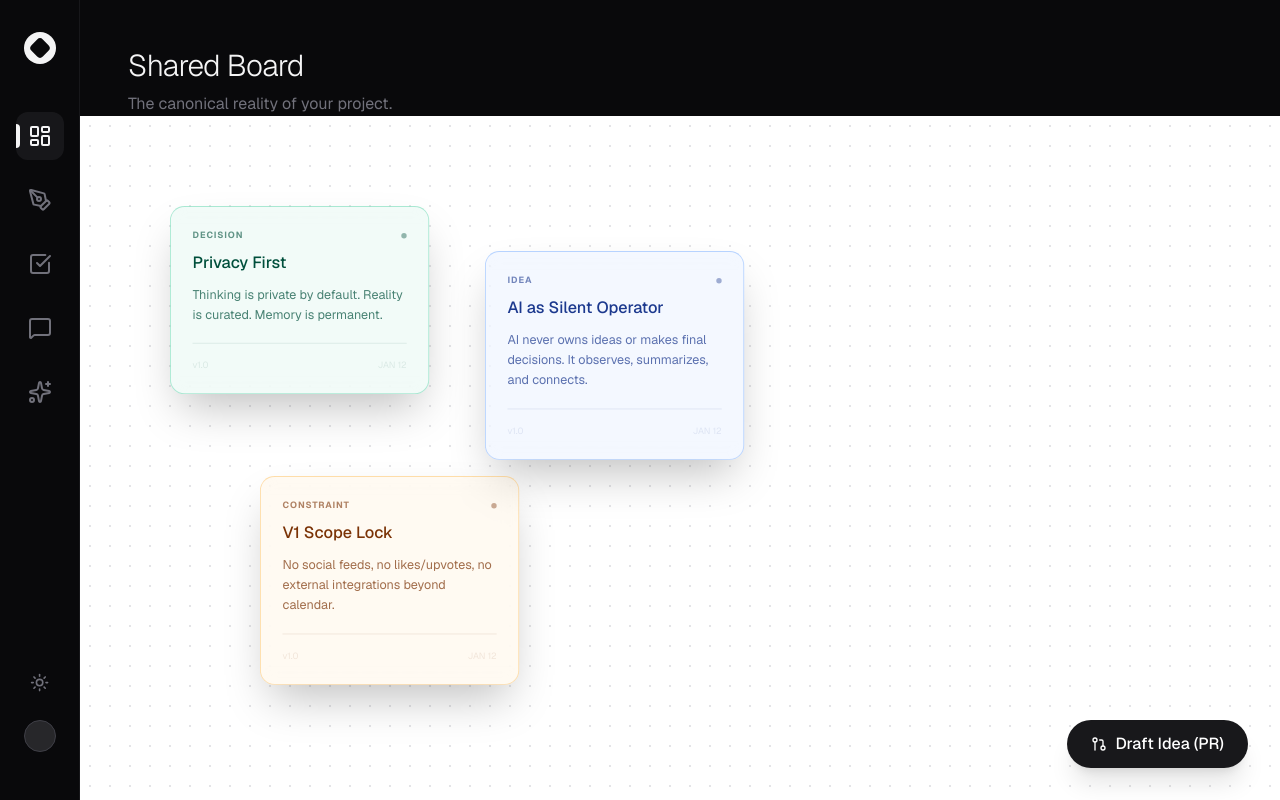
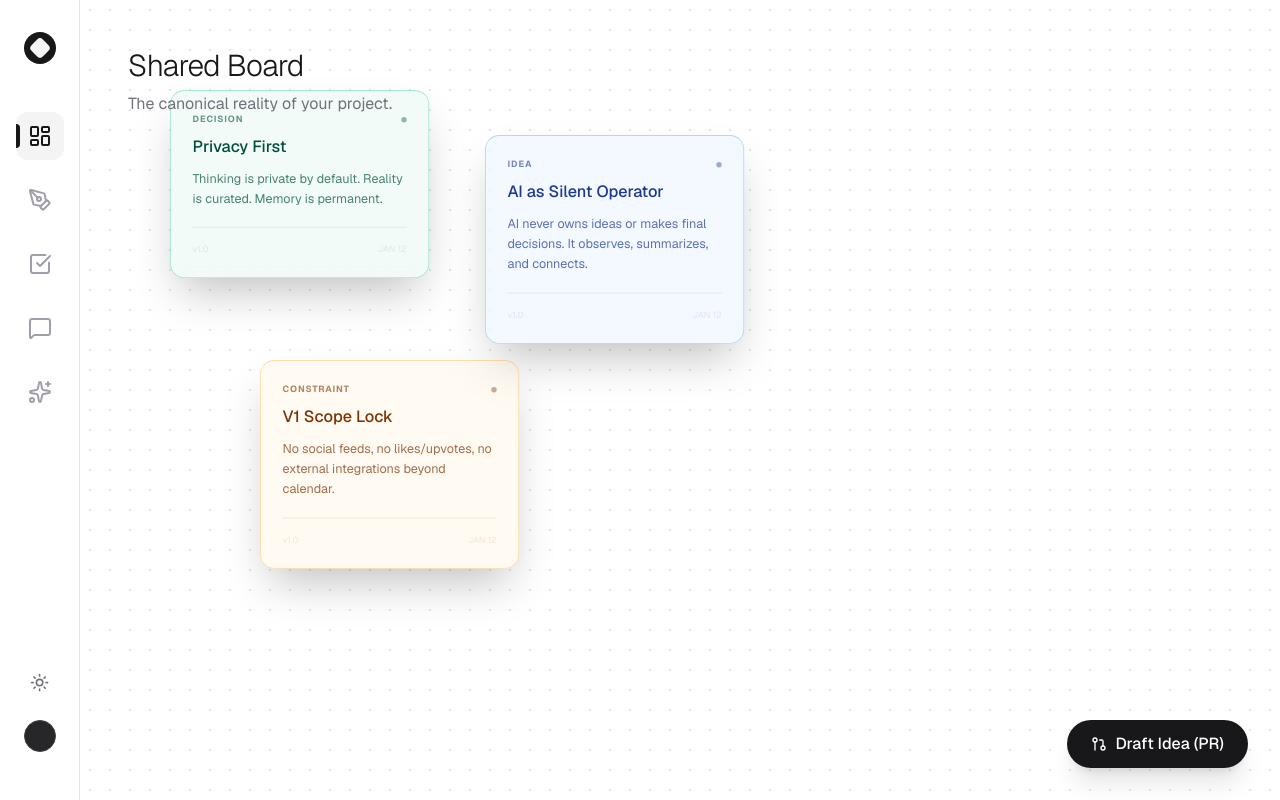
Before and after one commit to dawdameet/common_-functionality-frontend, a Next.js app: page / in a window 1280 px wide. Built offline with nearby package versions, Linux system fonts and the light colour scheme.

Commit message:
Fix build crash by removing tailwindcss-animate, fix theme toggle with resolvedTheme, and remove UI 'void' padding

```diff
--- a/app/globals.css
+++ b/app/globals.css
@@ -1,6 +1,4 @@
 @import "tailwindcss";
-
-@plugin "tailwindcss-animate";
 
 @custom-variant dark (&:where(.dark, .dark *));
 
--- a/app/page.tsx
+++ b/app/page.tsx
@@ -9,7 +9,7 @@ export default function Home() {
   const [activeTab, setActiveTab] = useState("board");
 
   return (
-    <div className="flex min-h-screen bg-zinc-950 text-zinc-400 font-sans selection:bg-zinc-100 selection:text-zinc-900">
+    <div className="flex min-h-screen bg-white dark:bg-zinc-950 text-zinc-600 dark:text-zinc-400 font-sans selection:bg-zinc-900 selection:text-zinc-100 dark:selection:bg-zinc-100 dark:selection:text-zinc-900 transition-colors duration-300">
       <Sidebar activeTab={activeTab} setActiveTab={setActiveTab} />
 
       <main className="flex-1 ml-16 md:ml-20 min-h-screen relative overflow-hidden">
@@ -29,10 +29,10 @@ export default function Home() {
 // Temporary placeholder components for surfaces
 function BoardSurface() {
   return (
-    <div className="h-full flex flex-col">
-      <header className="p-12 pb-0 z-10">
-        <h1 className="text-zinc-100 text-3xl font-light tracking-tight">Shared Board</h1>
-        <p className="text-zinc-500 mt-2">The canonical reality of your project.</p>
+    <div className="h-full flex flex-col relative">
+      <header className="absolute top-12 left-12 z-10 pointer-events-none">
+        <h1 className="text-zinc-900 dark:text-zinc-100 text-3xl font-light tracking-tight pointer-events-auto">Shared Board</h1>
+        <p className="text-zinc-500 mt-2 pointer-events-auto">The canonical reality of your project.</p>
       </header>
       <div className="flex-1 relative">
         <BoardCanvas />
@@ -45,12 +45,12 @@ import { Scribblepad } from "@/components/scribble/Scribblepad";
 
 function ScribbleSurface() {
   return (
-    <div className="p-12 pb-0 h-full flex flex-col">
-      <header className="mb-8">
-        <h1 className="text-zinc-100 text-3xl font-light tracking-tight">Scribblepad</h1>
-        <p className="text-zinc-500 mt-2">Private space for raw cognition.</p>
+    <div className="h-full flex flex-col relative">
+      <header className="absolute top-12 left-12 z-10 pointer-events-none">
+        <h1 className="text-zinc-900 dark:text-zinc-100 text-3xl font-light tracking-tight pointer-events-auto">Scribblepad</h1>
+        <p className="text-zinc-500 mt-2 pointer-events-auto">Private space for raw cognition.</p>
       </header>
-      <div className="flex-1">
+      <div className="flex-1 p-12 pt-32">
         <Scribblepad />
       </div>
     </div>
@@ -63,7 +63,7 @@ function TasksSurface() {
   return (
     <div className="p-12 pb-0 h-full flex flex-col">
       <header className="mb-12">
-        <h1 className="text-zinc-100 text-3xl font-light tracking-tight">Execution Spine</h1>
+        <h1 className="text-zinc-900 dark:text-zinc-100 text-3xl font-light tracking-tight">Execution Spine</h1>
         <p className="text-zinc-500 mt-2">Decisions in motion.</p>
       </header>
       <div className="flex-1">
@@ -79,7 +79,7 @@ function CommSurface() {
   return (
     <div className="p-12 pb-12 h-full flex flex-col">
       <header className="mb-8">
-        <h1 className="text-zinc-100 text-3xl font-light tracking-tight">Communication</h1>
+        <h1 className="text-zinc-900 dark:text-zinc-100 text-3xl font-light tracking-tight">Communication</h1>
         <p className="text-zinc-500 mt-2">Contextual, not floating.</p>
       </header>
       <div className="flex-1 min-h-0">
@@ -91,30 +91,16 @@ function CommSurface() {
 
 import { AILayer } from "@/components/ai/AILayer";
 
-
-
 function AISurface() {
-
   return (
-
     <div className="p-12 pb-12 h-full flex flex-col">
-
       <header className="mb-12">
-
-        <h1 className="text-zinc-100 text-3xl font-light tracking-tight">AI Layer</h1>
-
+        <h1 className="text-zinc-900 dark:text-zinc-100 text-3xl font-light tracking-tight">AI Layer</h1>
         <p className="text-zinc-500 mt-2">Silent operator observing and connecting.</p>
-
       </header>
-
       <div className="flex-1 overflow-y-auto custom-scrollbar">
-
         <AILayer />
-
       </div>
-
     </div>
-
   );
-
 }
--- a/components/ThemeToggle.tsx
+++ b/components/ThemeToggle.tsx
@@ -6,13 +6,13 @@ import { useTheme } from "next-themes";
 import { cn } from "@/lib/utils";
 
 export function ThemeToggle() {
-  const { setTheme, theme } = useTheme();
+  const { setTheme, resolvedTheme } = useTheme();
 
   return (
     <button
-      onClick={() => setTheme(theme === "dark" ? "light" : "dark")}
+      onClick={() => setTheme(resolvedTheme === "dark" ? "light" : "dark")}
       className={cn(
-        "relative p-3 rounded-xl transition-all duration-300 group text-zinc-500 hover:text-zinc-300 hover:bg-zinc-900"
+        "relative p-3 rounded-xl transition-all duration-300 group text-zinc-500 hover:text-zinc-900 dark:hover:text-zinc-300 hover:bg-zinc-100 dark:hover:bg-zinc-900"
       )}
     >
       <Sun className="h-[1.2rem] w-[1.2rem] rotate-0 scale-100 transition-all dark:-rotate-90 dark:scale-0" />
--- a/components/navigation/Sidebar.tsx
+++ b/components/navigation/Sidebar.tsx
@@ -27,10 +27,10 @@ interface SidebarProps {
 
 export function Sidebar({ activeTab, setActiveTab }: SidebarProps) {
   return (
-    <div className="fixed left-0 top-0 h-full w-16 md:w-20 flex flex-col items-center py-8 bg-zinc-950 border-r border-zinc-800/50 z-50">
+    <div className="fixed left-0 top-0 h-full w-16 md:w-20 flex flex-col items-center py-8 bg-white dark:bg-zinc-950 border-r border-zinc-200 dark:border-zinc-800/50 z-50 transition-colors duration-300">
       <div className="mb-12">
-        <div className="w-8 h-8 rounded-full bg-zinc-100 flex items-center justify-center">
-          <div className="w-4 h-4 bg-zinc-950 rounded-sm rotate-45" />
+        <div className="w-8 h-8 rounded-full bg-zinc-900 dark:bg-zinc-100 flex items-center justify-center">
+          <div className="w-4 h-4 bg-zinc-100 dark:bg-zinc-950 rounded-sm rotate-45" />
         </div>
       </div>
 
@@ -46,8 +46,8 @@ export function Sidebar({ activeTab, setActiveTab }: SidebarProps) {
               className={cn(
                 "relative p-3 rounded-xl transition-all duration-300 group",
                 isActive
-                  ? "text-zinc-100 bg-zinc-800/50"
-                  : "text-zinc-500 hover:text-zinc-300 hover:bg-zinc-900"
+                  ? "text-zinc-900 dark:text-zinc-100 bg-zinc-100 dark:bg-zinc-800/50"
+                  : "text-zinc-400 hover:text-zinc-900 dark:hover:text-zinc-300 hover:bg-zinc-50 dark:hover:bg-zinc-900"
               )}
             >
               <Icon className="w-6 h-6" />
@@ -55,7 +55,7 @@ export function Sidebar({ activeTab, setActiveTab }: SidebarProps) {
               {isActive && (
                 <motion.div
                   layoutId="sidebar-active"
-                  className="absolute left-0 top-1/4 bottom-1/4 w-1 bg-zinc-100 rounded-r-full"
+                  className="absolute left-0 top-1/4 bottom-1/4 w-1 bg-zinc-900 dark:bg-zinc-100 rounded-r-full"
                   transition={{ type: "spring", stiffness: 300, damping: 30 }}
                 />
               )}
```
Also changed, not shown: 1 other file (tests, documents, lock files or other folders).
